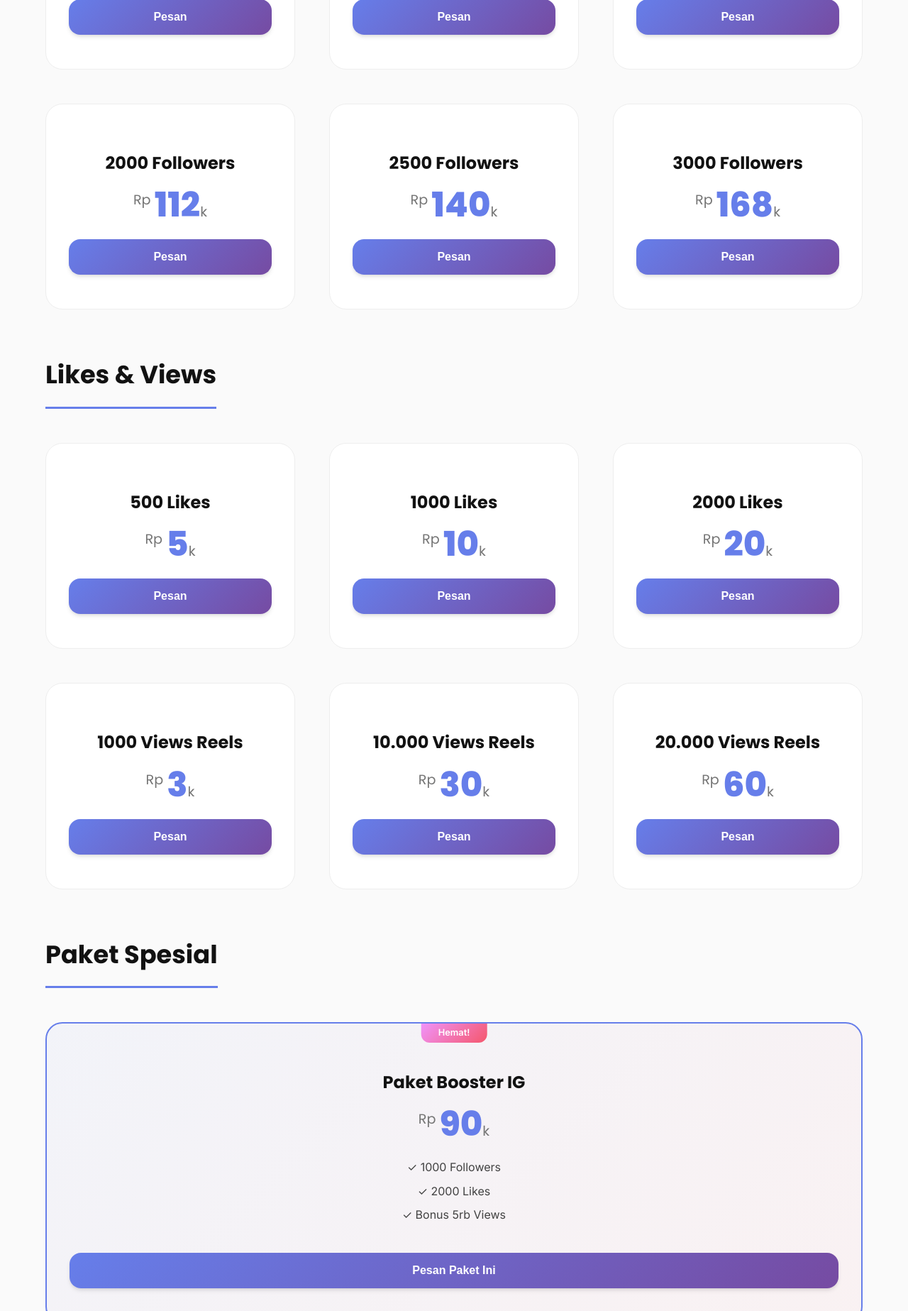
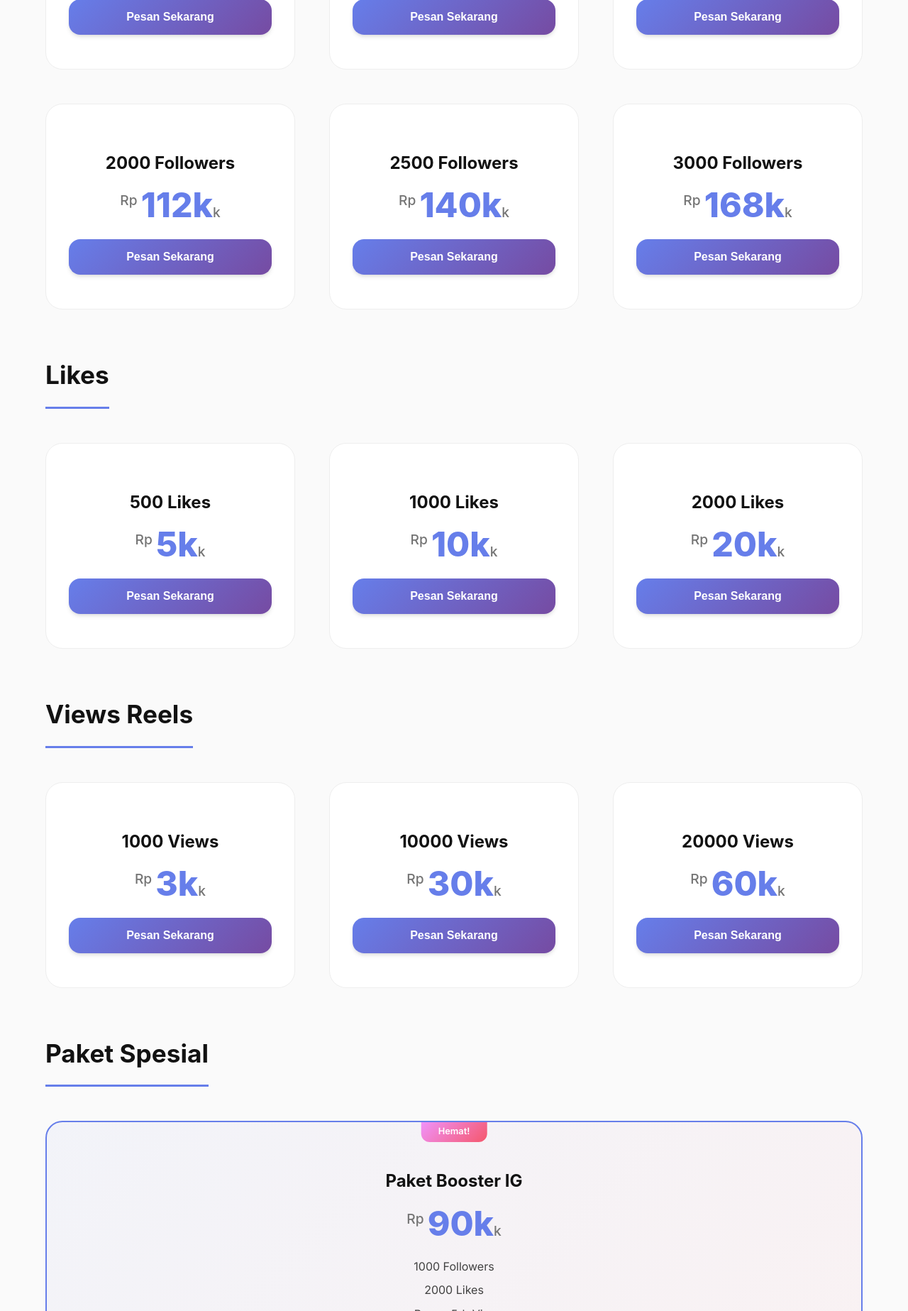
Before and after one commit to rickv-max/Jualbelifollowersmurah, a plain HTML site: page instagram.html in a window 1280 px wide. Shown: the part 642-2489 px from the top of the page at 71% size. Drawn offline with Linux system fonts and the light colour scheme.

Commit message:
Update instagram.html

```diff
--- a/instagram.html
+++ b/instagram.html
@@ -5,13 +5,15 @@
   <meta name="viewport" content="width=device-width, initial-scale=1.0" />
   <title>Layanan Instagram - Kios Sosmed</title>
   <link rel="stylesheet" href="css/style.css" />
-    <link href="https://fonts.googleapis.com/css2?family=Inter:wght@400;600;700&family=Poppins:wght@400;600;700;800&display=swap" rel="stylesheet">
+  <link href="https://fonts.googleapis.com/css2?family=Inter:wght@400;600&display=swap" rel="stylesheet" />
 </head>
 <body>
-    <!-- Modern Navigation -->
   <header class="modern-header">
     <nav class="nav-container">
-            <a href="index.html" class="modern-logo"><span class="logo-icon">🚀</span><span class="logo-text">Kios<span class="accent">Sosmed</span></span></a>
+        <a href="index.html" class="modern-logo">
+            <span class="logo-icon">🚀</span>
+            <span class="logo-text">Kios<span class="accent">Sosmed</span></span>
+        </a>
         <div class="nav-menu" id="navMenu">
             <ul class="nav-list">
                 <li><a href="index.html" class="nav-link">Home</a></li>
@@ -21,70 +23,70 @@
                 <li><a href="faq.html" class="nav-link">FAQ</a></li>
             </ul>
         </div>
-            <button class="nav-toggle" id="navToggle" aria-label="Buka menu"><span class="hamburger-line"></span><span class="hamburger-line"></span><span class="hamburger-line"></span></button>
+        <button class="nav-toggle" id="navToggle" aria-label="Buka menu">
+            <span class="hamburger-line"></span><span class="hamburger-line"></span><span class="hamburger-line"></span>
+        </button>
     </nav>
   </header>
 
-    <!-- Main Content -->
   <main class="main-content">
     <div class="container">
-            <div class="page-header" data-aos="fade-up">
+      <div class="page-header" data-aos="fade-down">
         <h1>Layanan Instagram</h1>
         <p>Pilih paket terbaik untuk meningkatkan interaksi akun Anda.</p>
       </div>
 
-            <section class="price-section" data-aos="fade-up" data-aos-delay="100">
+      <section class="price-section" data-aos="fade-up">
         <h2>Followers</h2>
         <div class="pricing-grid">
-                    <div class="price-card"><div class="badge">Populer</div><h3>500 Followers</h3><p class="harga">28</p><button class="btn-pesan">Pesan</button></div>
-                    <div class="price-card"><h3>1000 Followers</h3><p class="harga">56</p><button class="btn-pesan">Pesan</button></div>
-                    <div class="price-card"><h3>1500 Followers</h3><p class="harga">84</p><button class="btn-pesan">Pesan</button></div>
-                    <div class="price-card"><h3>2000 Followers</h3><p class="harga">112</p><button class="btn-pesan">Pesan</button></div>
-                    <div class="price-card"><h3>2500 Followers</h3><p class="harga">140</p><button class="btn-pesan">Pesan</button></div>
-                    <div class="price-card"><h3>3000 Followers</h3><p class="harga">168</p><button class="btn-pesan">Pesan</button></div>
+          <div class="price-card"> <div class="badge">Populer</div> <h3>500 Followers</h3> <p class="harga">28k</p> <button class="btn-pesan" data-paket="Instagram - 500 Followers">Pesan Sekarang</button> </div>
+          <div class="price-card"> <h3>1000 Followers</h3> <p class="harga">56k</p> <button class="btn-pesan" data-paket="Instagram - 1000 Followers">Pesan Sekarang</button> </div>
+          <div class="price-card"> <h3>1500 Followers</h3> <p class="harga">84k</p> <button class="btn-pesan" data-paket="Instagram - 1500 Followers">Pesan Sekarang</button> </div>
+          <div class="price-card"> <h3>2000 Followers</h3> <p class="harga">112k</p> <button class="btn-pesan" data-paket="Instagram - 2000 Followers">Pesan Sekarang</button> </div>
+          <div class="price-card"> <h3>2500 Followers</h3> <p class="harga">140k</p> <button class="btn-pesan" data-paket="Instagram - 2500 Followers">Pesan Sekarang</button> </div>
+          <div class="price-card"> <h3>3000 Followers</h3> <p class="harga">168k</p> <button class="btn-pesan" data-paket="Instagram - 3000 Followers">Pesan Sekarang</button> </div>
         </div>
       </section>
 
-            <section class="price-section" data-aos="fade-up" data-aos-delay="200">
-                <h2>Likes & Views</h2>
+      <section class="price-section" data-aos="fade-up">
+        <h2>Likes</h2>
         <div class="pricing-grid">
-                    <div class="price-card"><h3>500 Likes</h3><p class="harga">5</p><button class="btn-pesan">Pesan</button></div>
-                    <div class="price-card"><h3>1000 Likes</h3><p class="harga">10</p><button class="btn-pesan">Pesan</button></div>
-                    <div class="price-card"><h3>2000 Likes</h3><p class="harga">20</p><button class="btn-pesan">Pesan</button></div>
-                    <div class="price-card"><h3>1000 Views Reels</h3><p class="harga">3</p><button class="btn-pesan">Pesan</button></div>
-                    <div class="price-card"><h3>10.000 Views Reels</h3><p class="harga">30</p><button class="btn-pesan">Pesan</button></div>
-                    <div class="price-card"><h3>20.000 Views Reels</h3><p class="harga">60</p><button class="btn-pesan">Pesan</button></div>
+          <div class="price-card"> <h3>500 Likes</h3> <p class="harga">5k</p> <button class="btn-pesan" data-paket="Instagram - 500 Likes">Pesan Sekarang</button> </div>
+          <div class="price-card"> <h3>1000 Likes</h3> <p class="harga">10k</p> <button class="btn-pesan" data-paket="Instagram - 1000 Likes">Pesan Sekarang</button> </div>
+          <div class="price-card"> <h3>2000 Likes</h3> <p class="harga">20k</p> <button class="btn-pesan" data-paket="Instagram - 2000 Likes">Pesan Sekarang</button> </div>
         </div>
       </section>
 
-            <section class="price-section" data-aos="fade-up" data-aos-delay="300">
+      <section class="price-section" data-aos="fade-up">
+        <h2>Views Reels</h2>
+        <div class="pricing-grid">
+          <div class="price-card"> <h3>1000 Views</h3> <p class="harga">3k</p> <button class="btn-pesan" data-paket="Instagram - 1000 Views Reels">Pesan Sekarang</button> </div>
+          <div class="price-card"> <h3>10000 Views</h3> <p class="harga">30k</p> <button class="btn-pesan" data-paket="Instagram - 10000 Views Reels">Pesan Sekarang</button> </div>
+          <div class="price-card"> <h3>20000 Views</h3> <p class="harga">60k</p> <button class="btn-pesan" data-paket="Instagram - 20000 Views Reels">Pesan Sekarang</button> </div>
+        </div>
+      </section>
+
+      <section class="price-section" data-aos="fade-up">
         <h2>Paket Spesial</h2>
-              <div class="pricing-grid">
         <div class="price-card special-package">
           <div class="badge hemat">Hemat!</div>
           <h3>Paket Booster IG</h3>
-                    <p class="harga">90</p>
+          <p class="harga">90k</p>
           <ul>
-                      <li>✓ 1000 Followers</li>
-                      <li>✓ 2000 Likes</li>
-                      <li>✓ Bonus 5rb Views</li>
+            <li>1000 Followers</li>
+            <li>2000 Likes</li>
+            <li>+ Bonus 5rb Views</li>
           </ul>
-                    <button class="btn-pesan">Pesan Paket Ini</button>
-                  </div>
+          <button class="btn-pesan" data-paket="Instagram - Paket Booster IG">Pesan Paket Ini</button>
         </div>
       </section>
     </div>
   </main>
 
-    <!-- Modern Footer -->
   <footer class="modern-footer">
       <div class="footer-container">
-            <div class="footer-content">
-                <div class="footer-brand"><a href="index.html" class="footer-logo"><span class="logo-icon">🚀</span><span class="logo-text">Kios<span class="accent">Sosmed</span></span></a><p class="footer-description">Layanan media sosial premium terpercaya.</p></div>
-                <div class="link-group"><h4>Services</h4><a href="instagram.html">Instagram</a><a href="tiktok.html">TikTok</a></div>
-                <div class="link-group"><h4>Support</h4><a href="cara-order.html">Cara Order</a><a href="faq.html">FAQ</a></div>
-            </div>
-            <div class="footer-bottom"><p class="footer-guarantee">🛡️ GARANSI 100% UANG KEMBALI</p><p>© 2024 Kios Sosmed. All rights reserved.</p></div>
+          <p class="footer-guarantee">GARANSI 3X24 JAM ORDER TIDAK MASUK ADA PENGEMBALIAN DANA 100%</p>
+          <p>© 2024 Kios Sosmed. All rights reserved.</p>
       </div>
   </footer>
 
```
Lines whose indentation alone changed are shown as unchanged.
